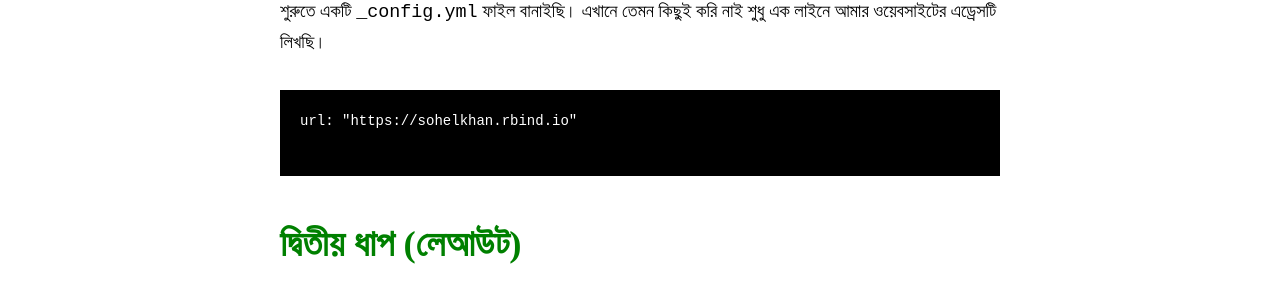
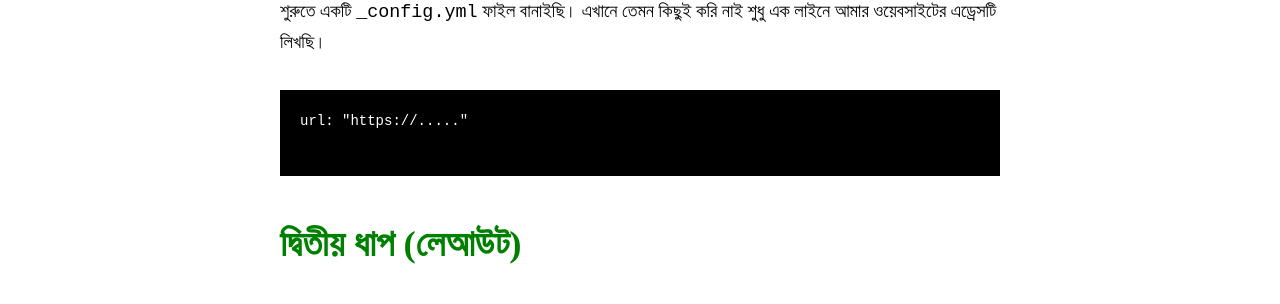
Before and after one commit to sohelkhanz/sohelkhanz.github.io, a Jekyll site: the page built from contents/markdown.md, in a window 1280 px wide and 900 px high. Shown: the part 336-640 px from the top of the window. Built offline with Jekyll 4.4.1, drawn with Linux system fonts in a browser that asks for light colours; comment, search, counter and statistics services are not loaded; part of the change alters nothing that is shown.

Commit message:
Update markdown.md

````diff
--- a/contents/markdown.md
+++ b/contents/markdown.md
@@ -10,7 +10,7 @@ layout: post
 # প্রথম ধাপ (কনফিগারেশন)
 শুরুতে একটি `_config.yml` ফাইল বানাইছি। এখানে তেমন কিছুই করি নাই শুধু এক লাইনে আমার ওয়েবসাইটের এড্রেসটি লিখছি।
 ```
-url: "https://sohelkhan.rbind.io"
+url: "https://....."
 
 ```
 # দ্বিতীয় ধাপ (লেআউট)
````
